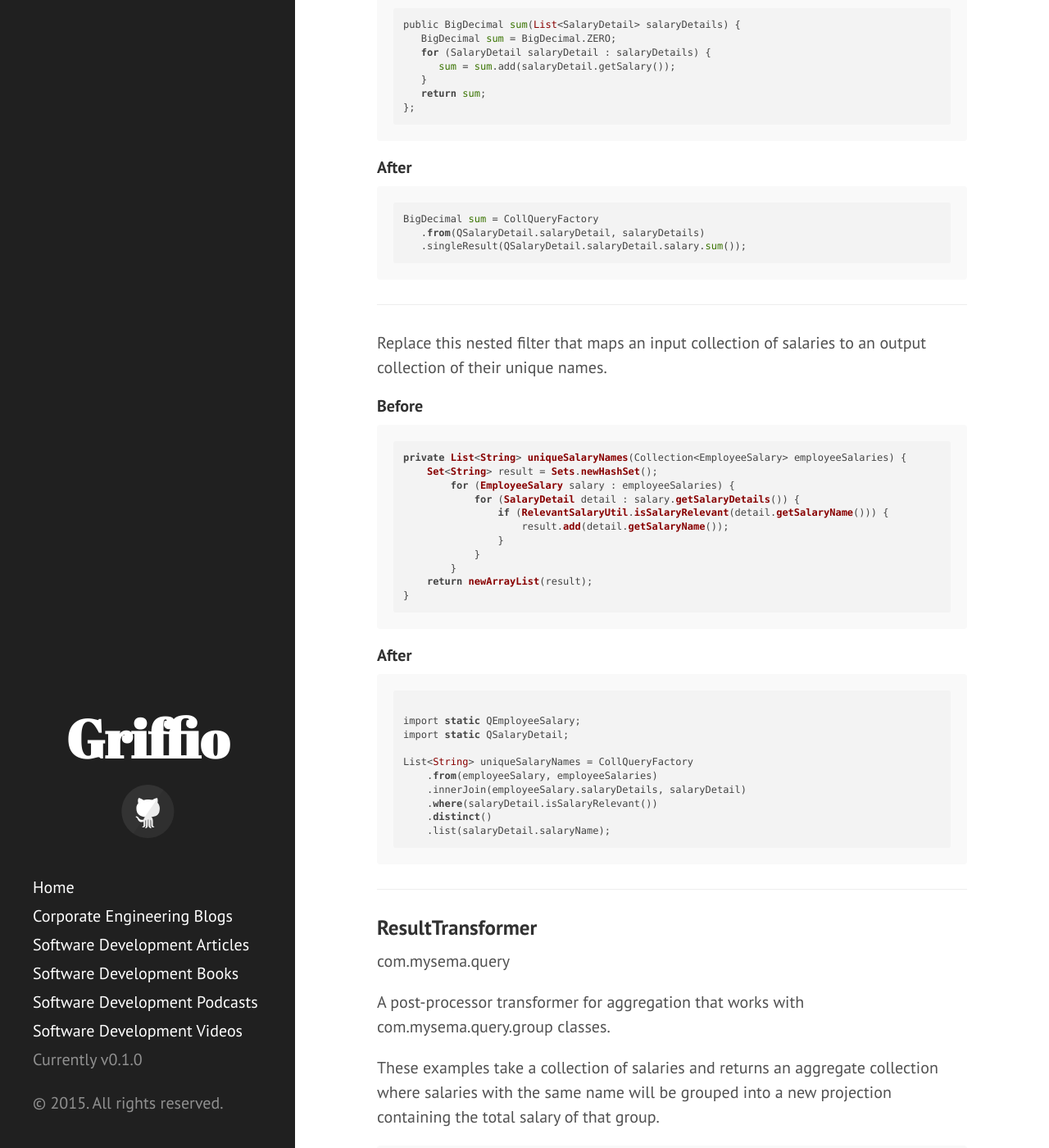
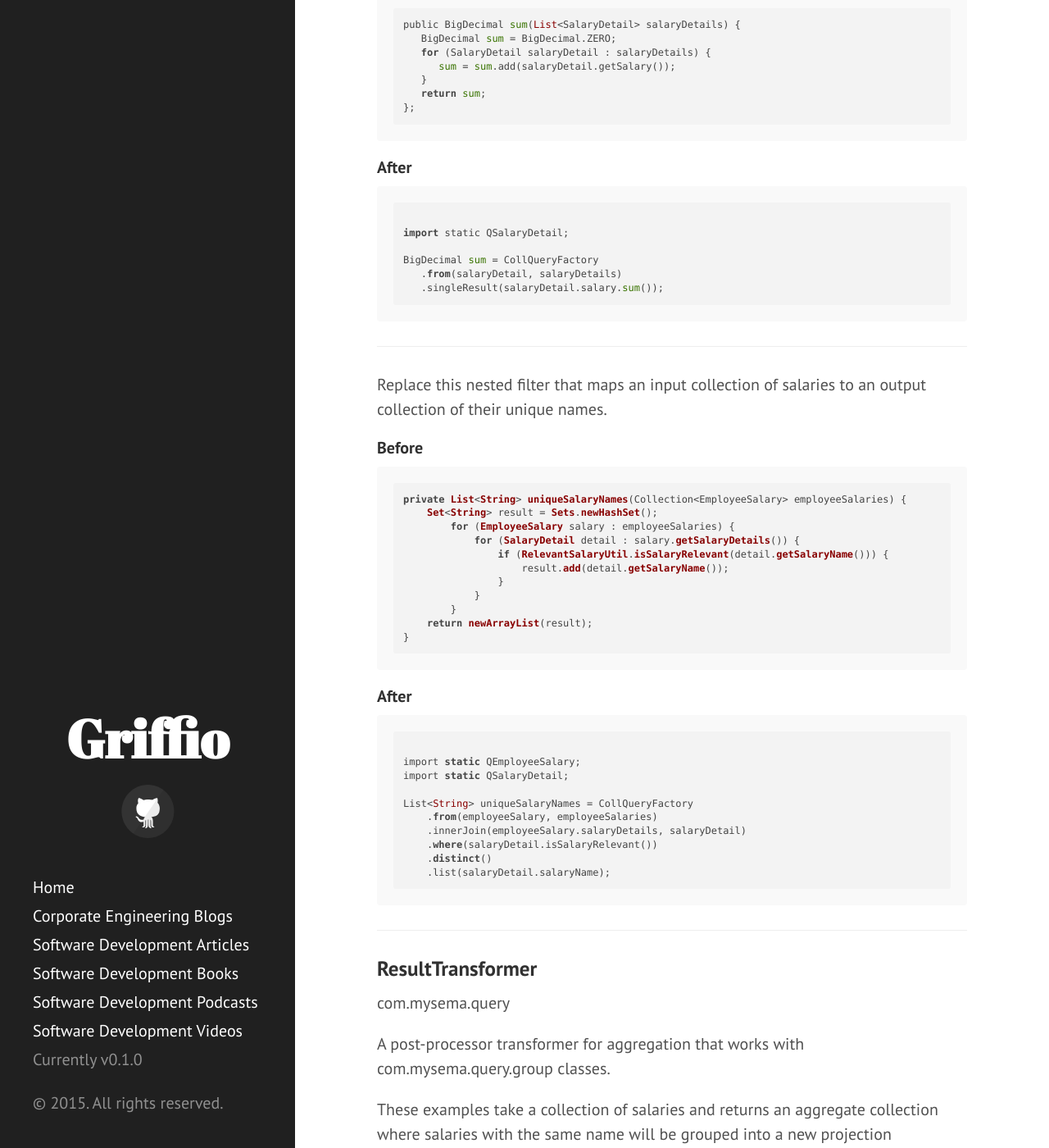
Before and after one commit to griffio/griffio.github.io, a Jekyll site: the page built from _posts/2014-09-01-Querydsl-maturity-model.md, in a window 1280 px wide and 1400 px high, scrolled down 2385 px. Shown: the whole window at 82% size. Built offline with Jekyll 4.4.1, drawn with Linux system fonts in a browser that asks for light colours; nearby versions of some CDN libraries; some of the changed text lies outside the part shown.

Commit message:
Update 2014-09-01-Querydsl-maturity-model.md

```diff
--- a/_posts/2014-09-01-Querydsl-maturity-model.md
+++ b/_posts/2014-09-01-Querydsl-maturity-model.md
@@ -110,9 +110,12 @@ public BigDecimal sum(List<SalaryDetail> salaryDetails) {
 #### After
 
 ~~~java
+
+import static QSalaryDetail;
+
 BigDecimal sum = CollQueryFactory
-   .from(QSalaryDetail.salaryDetail, salaryDetails)
-   .singleResult(QSalaryDetail.salaryDetail.salary.sum());
+   .from(salaryDetail, salaryDetails)
+   .singleResult(salaryDetail.salary.sum());
 ~~~
 
 ---
```
Also changed, not shown: other parts of _posts/2014-09-01-Querydsl-maturity-model.md (+2 -2 lines).
